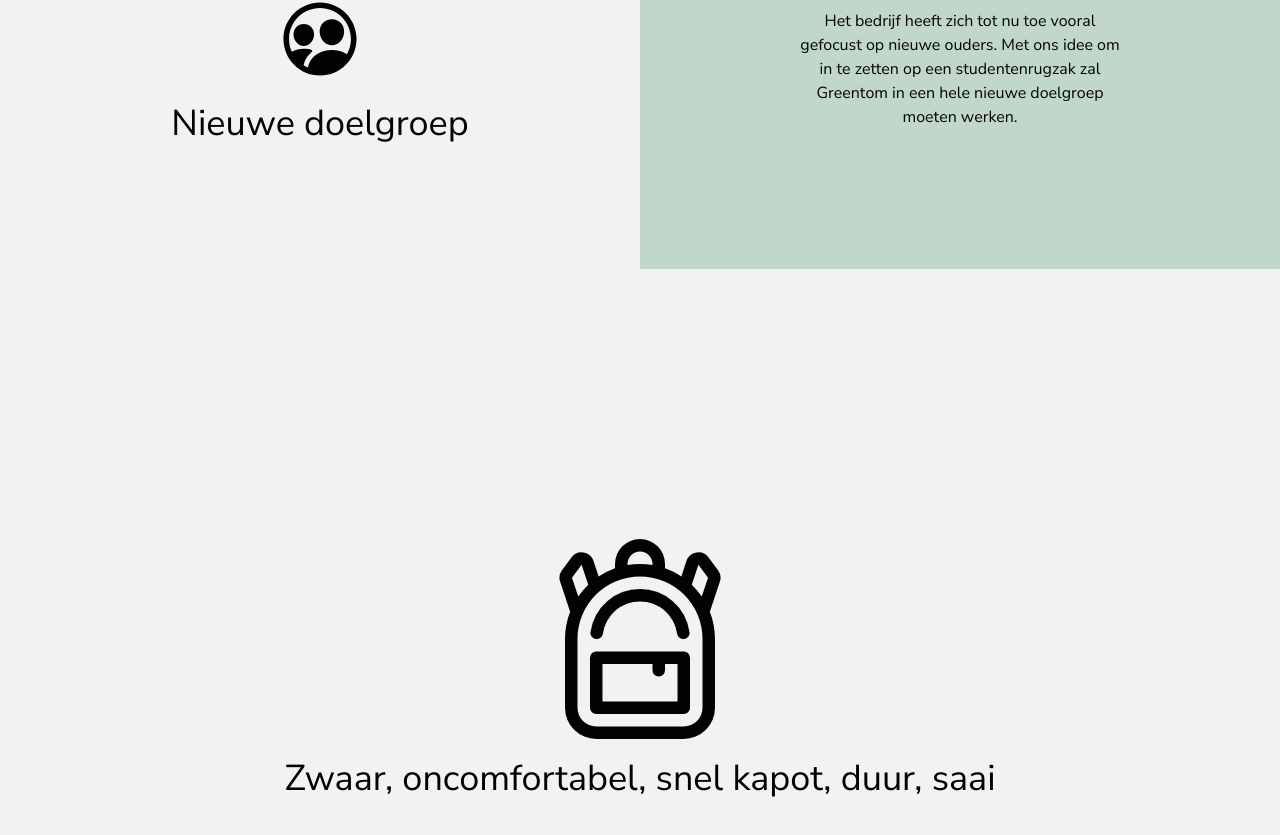
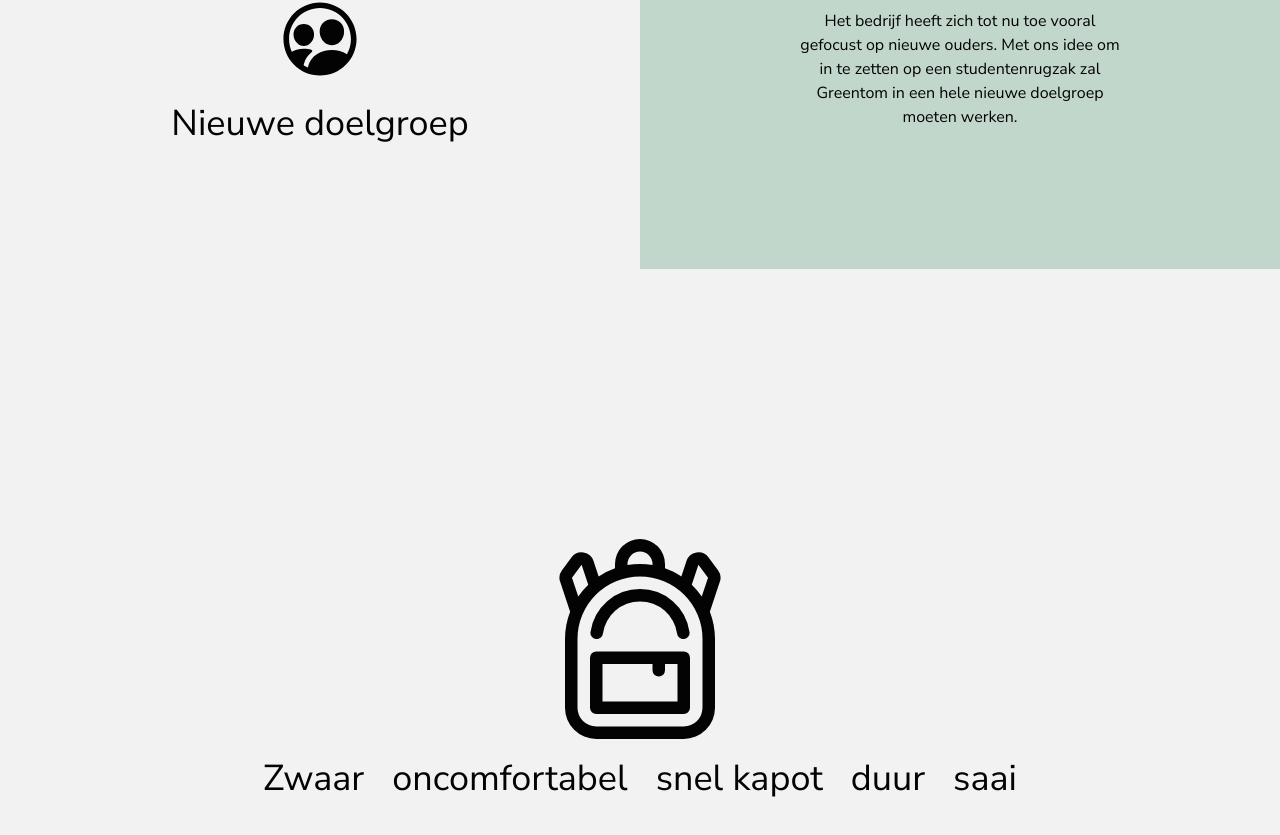
Before and after one commit to jordyslagter/circulaire-impact, a Next.js app in the folder pitchdeck/: page /circulaire-impact/ in a window 1280 px wide. Shown: the part 1331-2166 px from the top of the page. Built offline with nearby package versions, Linux system fonts and the light colour scheme.

Commit message:
add animation to backpack text

```diff
--- a/pitchdeck/src/components/sections/Backpack.tsx
+++ b/pitchdeck/src/components/sections/Backpack.tsx
@@ -6,10 +6,40 @@ import { BsBackpack3 } from "react-icons/bs";
 import Section from "../Section";
 
 const Backpack: FC = () => {
-  const backpackText = useRef(null);
+  const backpackText1 = useRef(null);
+  const backpackText2 = useRef(null);
+  const backpackText3 = useRef(null);
+  const backpackText4 = useRef(null);
+  const backpackText5 = useRef(null);
 
   useGSAP(() => {
-    gsap.fromTo(backpackText.current, { y: 30 }, { y: 0 });
+    const timeline = gsap.timeline();
+
+    timeline.fromTo(
+      backpackText1.current,
+      { opacity: 0, y: 30 },
+      { opacity: 1, y: 0 },
+    );
+    timeline.fromTo(
+      backpackText2.current,
+      { opacity: 0, y: 30 },
+      { opacity: 1, y: 0 },
+    );
+    timeline.fromTo(
+      backpackText3.current,
+      { opacity: 0, y: 30 },
+      { opacity: 1, y: 0 },
+    );
+    timeline.fromTo(
+      backpackText4.current,
+      { opacity: 0, y: 30 },
+      { opacity: 1, y: 0 },
+    );
+    timeline.fromTo(
+      backpackText5.current,
+      { opacity: 0, y: 30 },
+      { opacity: 1, y: 0 },
+    );
   });
 
   return (
@@ -19,9 +49,13 @@ const Backpack: FC = () => {
       )}
     >
       <BsBackpack3 size={200} />
-      <p ref={backpackText} className={clsx("mt-5 text-4xl")}>
-        Zwaar, oncomfortabel, snel kapot, duur, saai
-      </p>
+      <div className={clsx("mt-5 flex flex-row gap-7 text-center text-4xl")}>
+        <p ref={backpackText1}>Zwaar</p>
+        <p ref={backpackText2}>oncomfortabel</p>
+        <p ref={backpackText3}>snel kapot</p>
+        <p ref={backpackText4}>duur</p>
+        <p ref={backpackText5}>saai</p>
+      </div>
     </Section>
   );
 };
```
